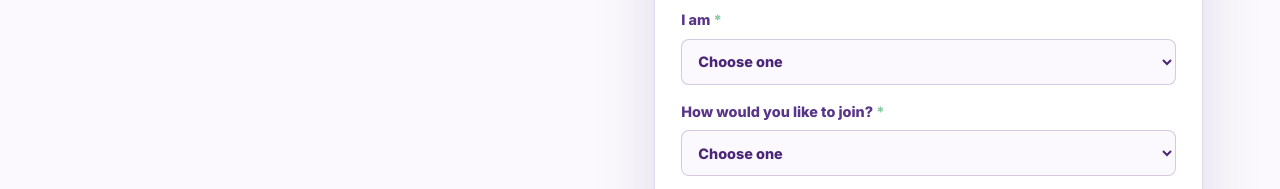
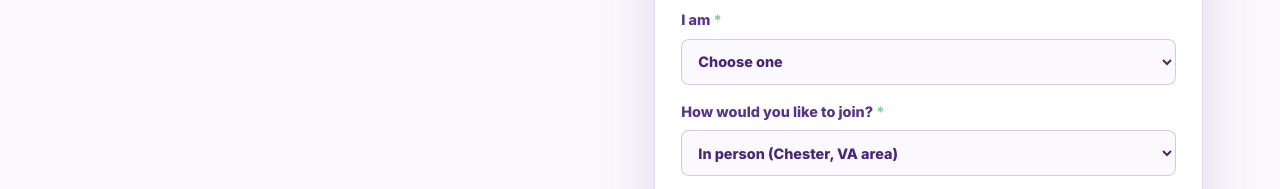
Before and after one commit to frankclay-SQG/cancercoachusa, a website: page meetup.html in a window 1280 px wide. Shown: the part 2140-2329 px from the top of the page. Drawn offline with Linux system fonts and the light colour scheme; files whose address does not match are found by name.

Commit message:
Remove the online option from meetup registration (#18)
Gatherings are in person only, so the form now offers just the Chester,
VA option (preselected).


Claude-Session: https://claude.ai/code/session_01Kdh6g223B515K6hRfTiQuU

Co-authored-by: Claude <noreply@anthropic.com>

```diff
--- a/meetup.html
+++ b/meetup.html
@@ -171,10 +171,7 @@
           <label>
             <span class="field-label" style="display: inline">How would you like to join? <span class="required-marker" aria-hidden="true">*</span></span>
             <select name="attendance" required>
-              <option value="">Choose one</option>
-              <option>In person (Chester, VA area)</option>
-              <option>Online</option>
-              <option>Either in person or online</option>
+              <option selected>In person (Chester, VA area)</option>
             </select>
           </label>
           <label>
```
